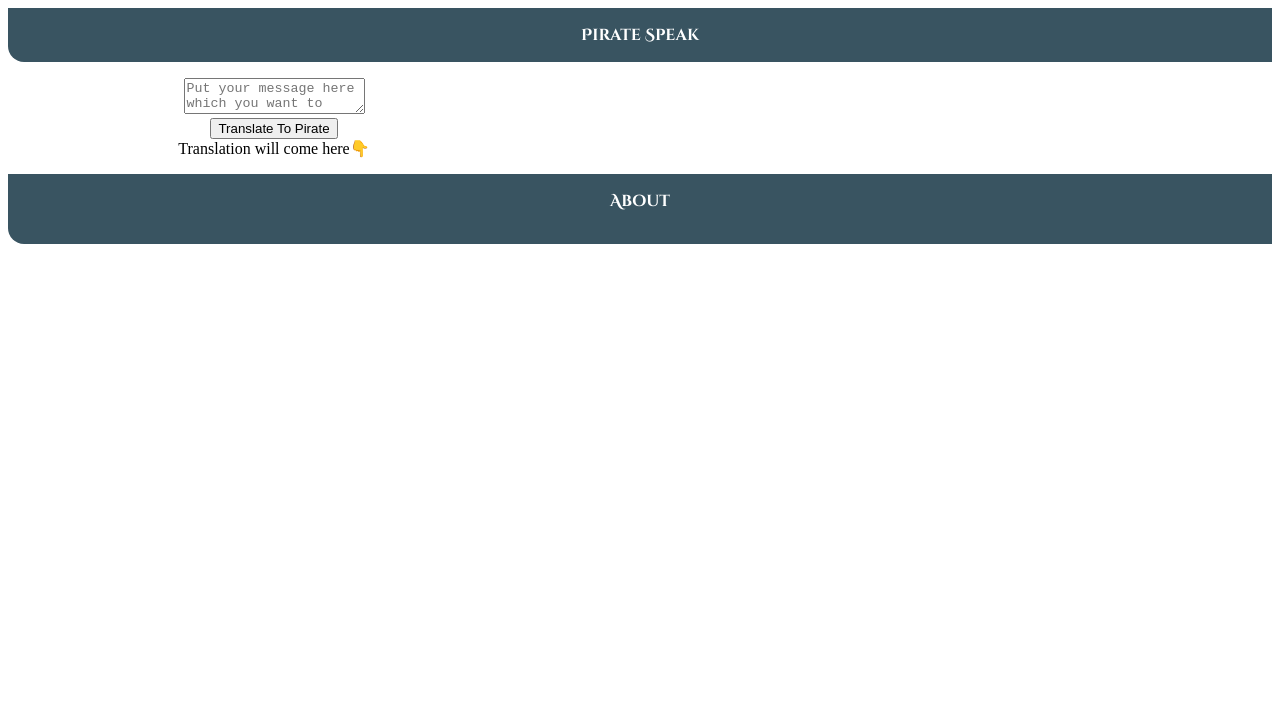
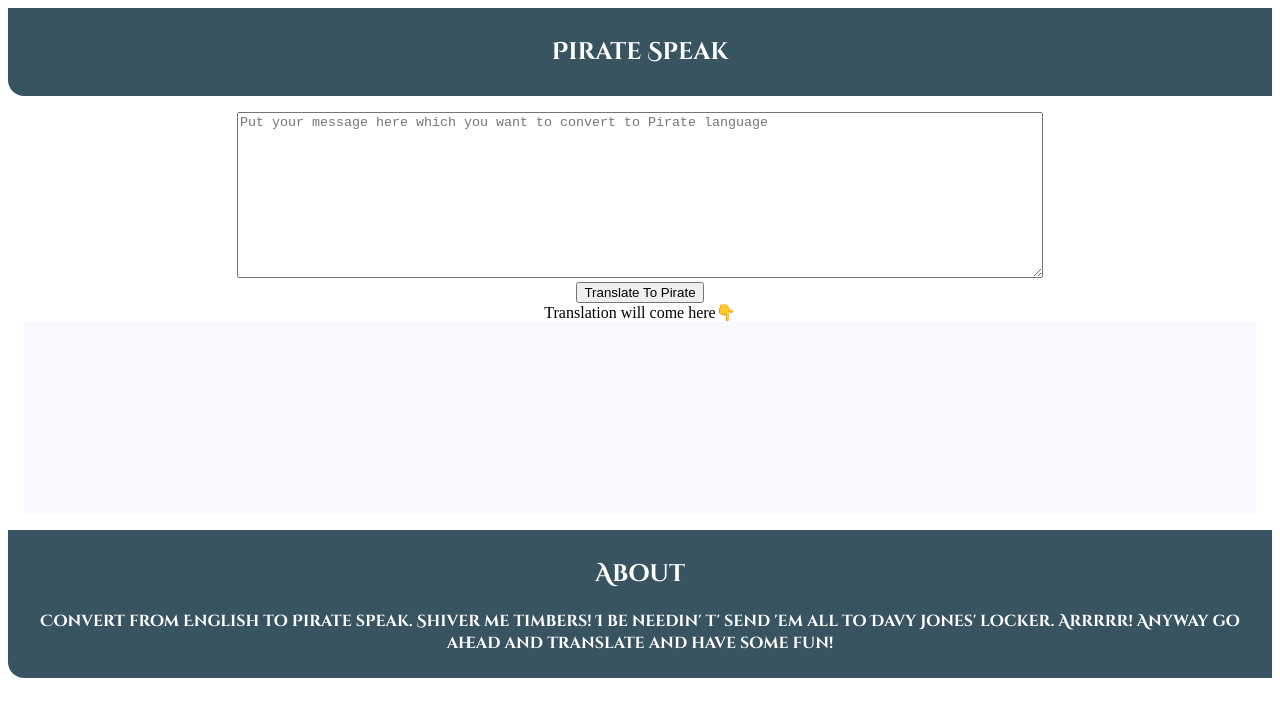
Before and after one commit to RushikeshArgade/markSeven-PirateTranslator, a plain HTML site: page index.html in a window 1280 px wide. Drawn offline with Linux system fonts and the light colour scheme.

Commit message:
Final Touch

```diff
--- a/index.html
+++ b/index.html
@@ -7,21 +7,28 @@
     <title>Pirate Speak</title>
 
     <link rel="stylesheet" href="styles.css">
+
 </head>
 <body>
-    <nav class="navigation">Pirate Speak</nav>
+    <nav class="navigation">
+        <h2>Pirate Speak</h2>
+    </nav>
 
     <main>
-        <textarea id="translate-input" placeholder="Put your message here which you want to convert to Pirate language" ></textarea>
+        <textarea name id="translate-input" placeholder="Put your message here which you want to convert to Pirate language" ></textarea>
         <br>
         <button id="translate-button">Translate To Pirate</button>
         <div>Translation will come here👇</div>
-        <div id="translate-output"></div>
+        <div id="translate-output" ></div>
     </main>
 
     <footer>
-        <div>About</div>
-        <p></p>
+        <div>
+            <h2>About</h2>
+        </div>
+        <p>Convert from English to Pirate speak. Shiver me timbers! I be needin' t' send 'em all to Davy Jones' locker. Arrrrr! Anyway go ahead and translate and have some fun!</p>
     </footer>
+
+    <script src="script.js" text="javascript"></script>
 </body>
 </html>
--- a/script.js
+++ b/script.js
@@ -1,6 +1,8 @@
-var inputText = document.querySelector("#translate-input")
-var translateButton = document.querySelector("#translate-button")
-var outputText = document.querySelector("#translate-output")
+var inputText = document.querySelector("#translate-input");
+var translateButton = document.querySelector("#translate-button");
+var outputText = document.querySelector("#translate-output");
+
+// console.log(inputText)
 
 var url = "https://api.funtranslations.com/translate/pirate.json"
 
--- a/styles.css
+++ b/styles.css
@@ -7,21 +7,32 @@
     color: white;
     background-color: #395461;
     text-align: center;
-    padding: 1rem 1rem;
+    padding: 0.5rem 0.5rem;
     border-bottom-left-radius: 1rem;
 }
 
 main{
     padding: 1rem;
     text-align: center;
-    max-width: 500px;
+    max-width: auto;
 }
+textarea{
+    width: 50rem;
+    height: 10rem;
+}
+#translate-output{
+    padding: 1rem;
+    width: auto;
+    height: 10rem;
+    background-color: ghostwhite;
 
+}
 footer{
     font-family: 'Cinzel Decorative', cursive;
     color: white;
     background-color: #395461;
     text-align: center;
-    padding: 1rem 1rem;
+    padding: 0.5rem 0.5rem;
     border-bottom-left-radius: 1rem;
+    vertical-align: baseline;
 }
```
